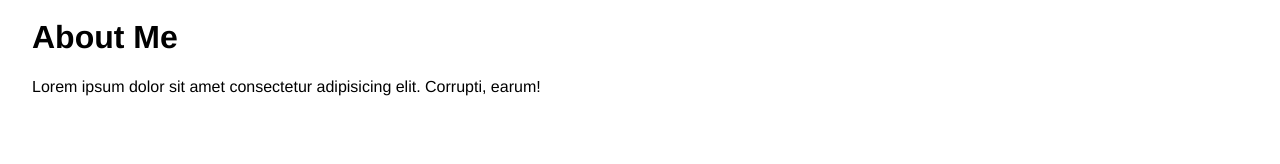
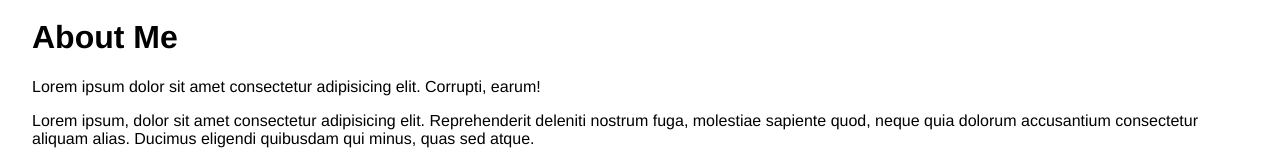
Before and after one commit to RioAndradika/Web-Personal-Branding, a plain HTML site: page index.html in a window 1280 px wide. Shown: the part 802-966 px from the top of the page. Before the commit the page ends 914 px from the top, so only its background shows below. Drawn offline with Linux system fonts and the light colour scheme.

Commit message:
tambahin teks

```diff
--- a/index.html
+++ b/index.html
@@ -36,6 +36,10 @@
   <main class="container">
     <h1>About Me</h1>
     <p>Lorem ipsum dolor sit amet consectetur adipisicing elit. Corrupti, earum!</p>
+    <p>Lorem ipsum, dolor sit amet consectetur adipisicing elit. Reprehenderit deleniti nostrum fuga, molestiae sapiente
+      quod, neque quia dolorum accusantium consectetur aliquam alias. Ducimus eligendi quibusdam qui minus, quas sed
+      atque.</p>
+
   </main>
 </body>
 
```
